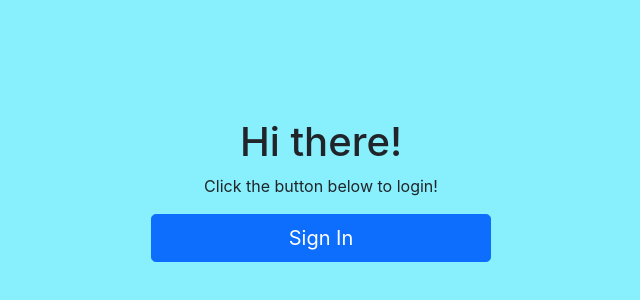
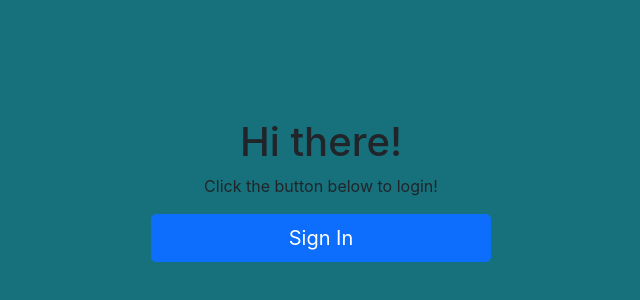
Before and after one commit to SeaForeEx/tbg-reactjs, a Next.js app: page / in a window 1280 px wide. Shown: the part 170-470 px from the top of the page, without its empty margins (319-959 px from the left). Built offline with nearby package versions, Linux system fonts and the light colour scheme; no server answers.

Commit message:
npm install

```diff
--- a/components/Loading.js
+++ b/components/Loading.js
@@ -1,5 +1,3 @@
-
-
 import React from 'react';
 
 export default function Loading() {
--- a/package.json
+++ b/package.json
@@ -21,7 +21,7 @@
     "axios": "^0.21.1",
     "bootstrap": "^5.1.3",
     "firebase": "^8.2.0",
-    "next": "12.0.7",
+    "next": "^12.3.4",
     "prop-types": "^15.7.2",
     "react": "17.0.2",
     "react-bootstrap": "^2.4.0",
--- a/styles/globals.css
+++ b/styles/globals.css
@@ -18,5 +18,5 @@ a {
 }
 
 body {
-  background-color: #88effd;
+  background-color: #16717d;
 }
```
